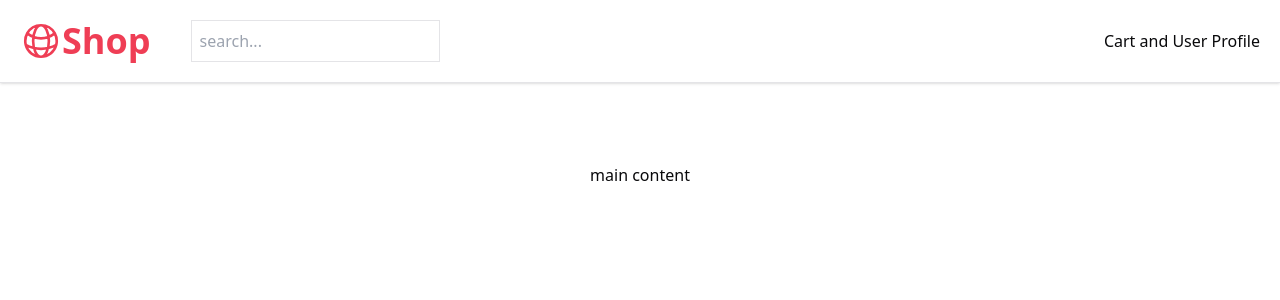
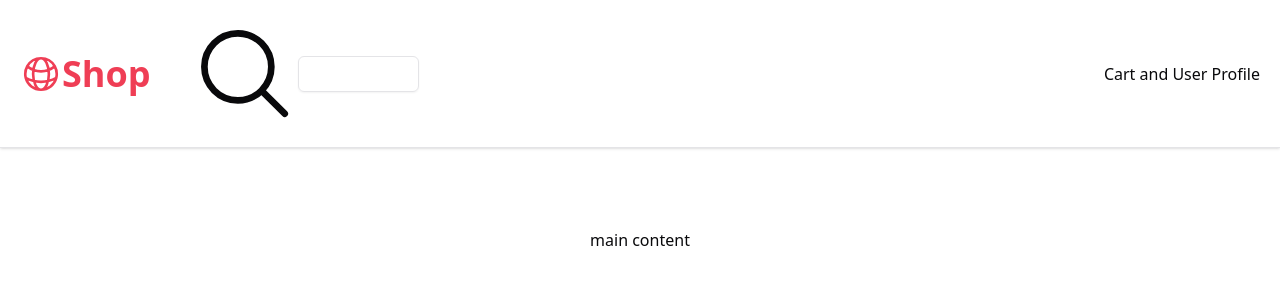
Before and after one commit to hossein-jorfi/Shop-Next.js, a Next.js app: page / in a window 1280 px wide. Shown: the top 300 px of the page. Built offline with nearby package versions, Linux system fonts and the light colour scheme.

Commit message:
icon input

```diff
--- a/src/components/sections/top-nav/nav-search.tsx
+++ b/src/components/sections/top-nav/nav-search.tsx
@@ -1,7 +1,12 @@
+import { IconInput, Input } from "@/components/ui/input";
+import { MagnifyingGlassIcon } from "@heroicons/react/24/outline";
+
 const NavSearch = () => {
   return (
-    <div className="border p-2">
-      <input type="text" className="outline-none" placeholder="search..." />
+    <div>
+      {/* <Input className="relative" placeholder="Search" />
+      <MagnifyingGlassIcon /> */}
+      <IconInput icon={<MagnifyingGlassIcon />} />
     </div>
   );
 };
--- a/src/components/ui/input.tsx
+++ b/src/components/ui/input.tsx
@@ -1,6 +1,6 @@
-import * as React from "react"
+import * as React from "react";
 
-import { cn } from "@/lib/utils"
+import { cn } from "@/lib/utils";
 
 const Input = React.forwardRef<HTMLInputElement, React.ComponentProps<"input">>(
   ({ className, type, ...props }, ref) => {
@@ -14,9 +14,35 @@ const Input = React.forwardRef<HTMLInputElement, React.ComponentProps<"input">>(
         ref={ref}
         {...props}
       />
-    )
+    );
   }
-)
-Input.displayName = "Input"
+);
+Input.displayName = "Input";
 
-export { Input }
+export interface InputProps
+  extends React.InputHTMLAttributes<HTMLInputElement> {
+  icon?: React.ReactNode;
+}
+
+const IconInput = React.forwardRef<HTMLInputElement, InputProps>(
+  ({ className, icon, type, ...props }, ref) => {
+    return (
+      <div className="relative flex items-center">
+        {icon}
+        <input
+          type={type}
+          className={cn(
+            "flex h-9 w-full rounded-md border border-input bg-transparent px-3 py-1 text-sm shadow-sm transition-colors file:border-0 file:bg-transparent file:text-sm file:font-medium placeholder:text-muted-foreground focus-visible:outline-none focus-visible:ring-1 focus-visible:ring-ring disabled:cursor-not-allowed disabled:opacity-50",
+            className
+          )}
+          ref={ref}
+          {...props}
+        />
+      </div>
+    );
+  }
+);
+
+IconInput.displayName = "Search";
+
+export { Input, IconInput };
```
